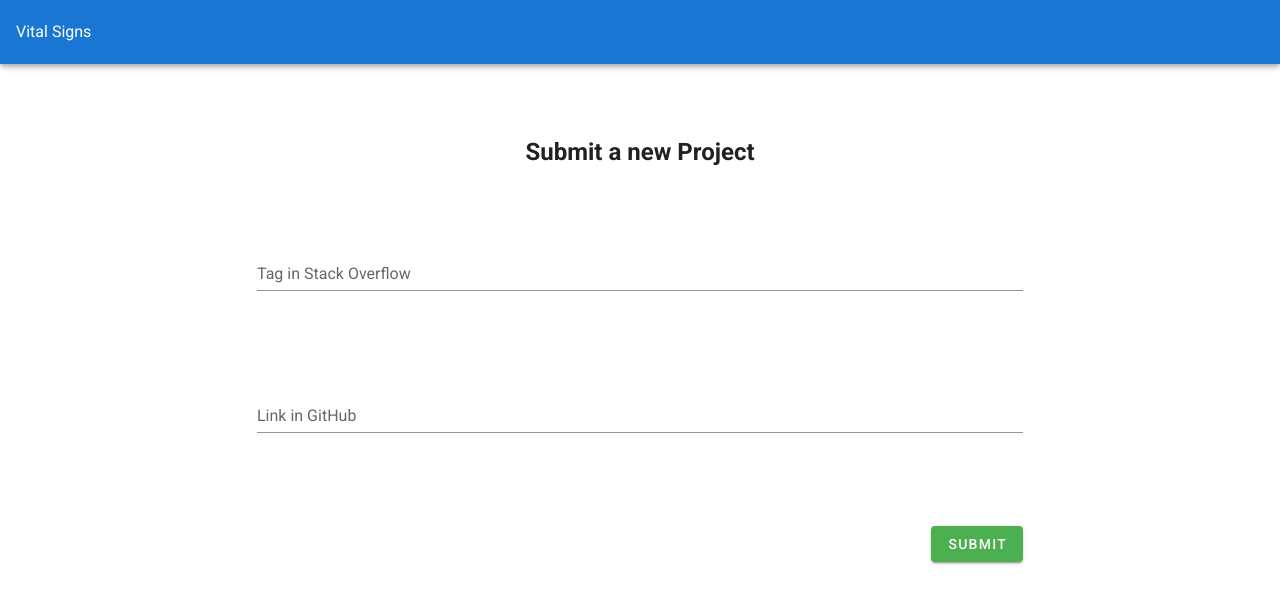
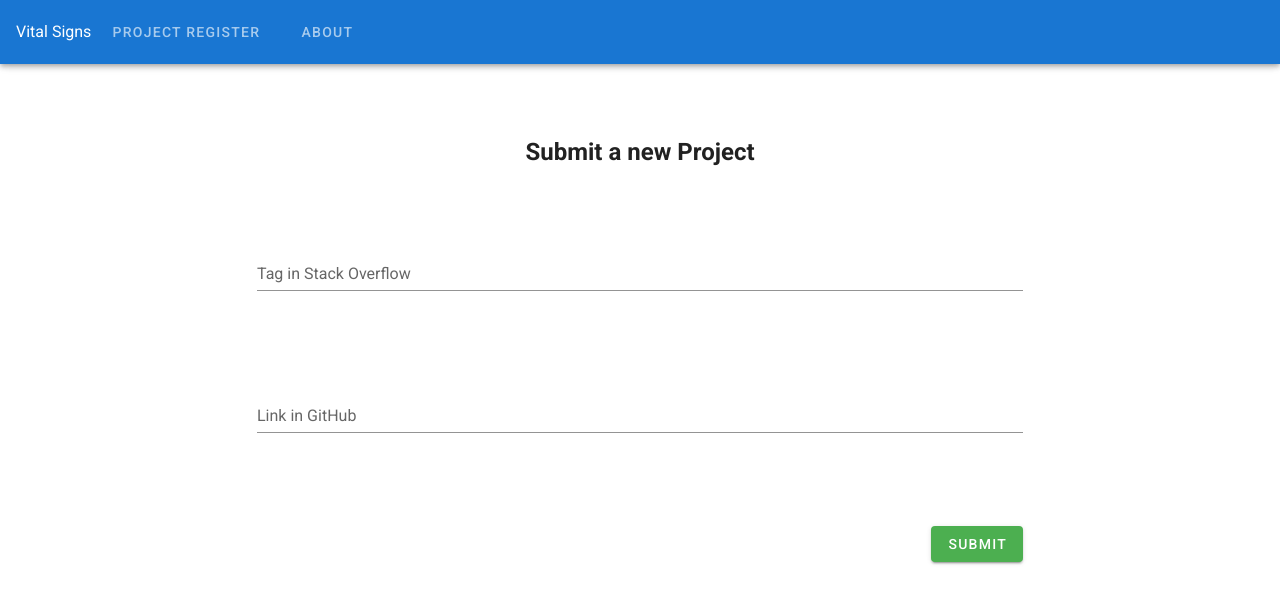
Before and after one commit to FelipeSoupinski/vital-signs, a Vue app in the folder app/: page / in a window 1280 px wide. Shown: the top 604 px of the page. Built offline with nearby package versions, Linux system fonts and the light colour scheme.

Commit message:
feat: add route for project register.

```diff
--- a/app/src/App.vue
+++ b/app/src/App.vue
@@ -9,6 +9,25 @@
         <span>Vital Signs</span>
       </div>
 
+      <router-link to="/project-register">
+        <v-btn
+          class="ma-1"
+          color="white"
+          plain
+        >
+          Project Register
+        </v-btn>
+      </router-link>
+
+      <router-link to="/about">
+        <v-btn
+          class="ma-1"
+          color="white"
+          plain
+        >
+          about
+        </v-btn>
+      </router-link>
 
     </v-app-bar>
 
--- a/app/src/router/index.js
+++ b/app/src/router/index.js
@@ -7,6 +7,11 @@ Vue.use(VueRouter)
 const routes = [
   {
     path: '/',
+    name: 'home',
+    component: ProjectRegisterView
+  },
+  {
+    path: '/project-register',
     name: 'home',
     component: ProjectRegisterView
   },
```
